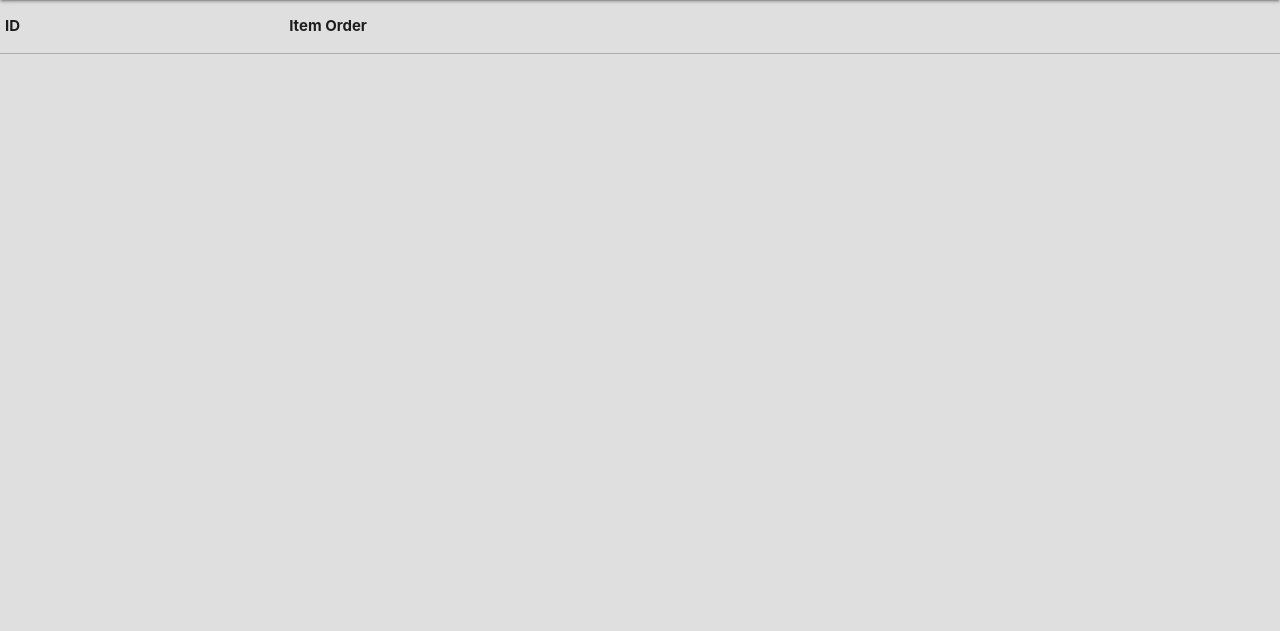
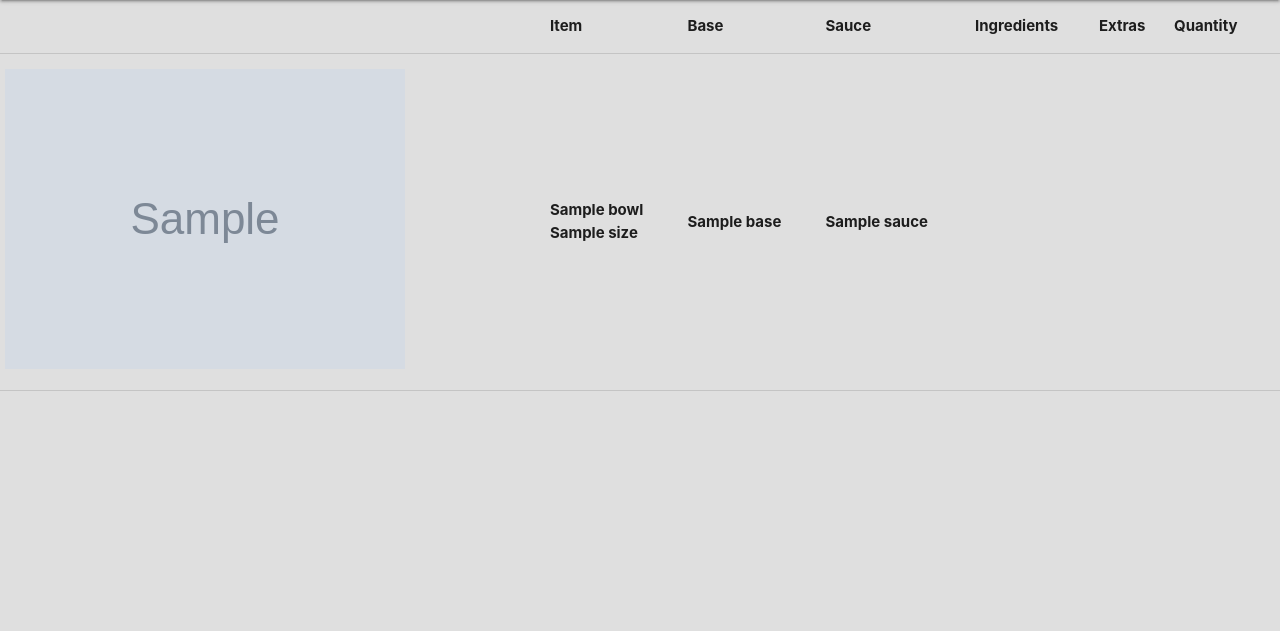
Before and after one commit to joksimovicpetar/symfony_docker, a Symfony app: template app/templates/user_order/index.html.twig in a window 1280 px wide. Shown: the part 64-695 px from the top of the page. Run offline with Twig, Linux system fonts and the light colour scheme; the template is opened without the code that fills it: most values are stand-ins (such as "Sample title", 1, 10 or a date in 2020); grey boxes marked "Sample" are stand-in pictures; lists and menus that the app fills with data are empty; some libraries are stand-ins or nearby versions.

Commit message:
order commit

```diff
--- a/app/templates/user_order/index.html.twig
+++ b/app/templates/user_order/index.html.twig
@@ -3,22 +3,31 @@
 {% block title %}Hello UserOrderController!{% endblock %}
 
 {% block body %}
-    {% for itemOrder in userOrder.itemOrders %}
-            {{ dump(itemOrder) }}
-    {% endfor %}
     <table id="user_order" class="table table-striped">
         <thead>
         <tr>
-            <th>ID</th>
-            <th>Item Order</th>
+            <th></th>
+            <th>Item</th>
+            <th>Base</th>
+            <th>Sauce</th>
+            <th>Ingredients</th>
+            <th>Extras</th>
+            <th>Quantity</th>
+            <th></th>
         </tr>
         </thead>
         <tbody>
         {% for itemOrder in userOrder.itemOrders %}
             <tr>
-{#                <td>{{ userOrder.id }}</td>#}
-{#                <td>{{ userOrder. }}</td>#}
-{{ dump(itemOrder) }}
+                {{ dump(itemOrder) }}
+                <th><img src="{{ asset(itemOrder.bowl.image.imagePath) }}" alt="{{ itemOrder.bowl.image.imagePath }}" draggable="false"></th>
+                <th>{{ itemOrder.bowl.name }} <br>{{ itemOrder.size.name }}</th>
+                <th>{{ itemOrder.base.name }}</th>
+                <th>{{ itemOrder.sauce.name }}</th>
+                <th></th>
+                <th></th>
+                <th></th>
+                <th></th>
             </tr>
         {% endfor %}
         </tbody>
```
